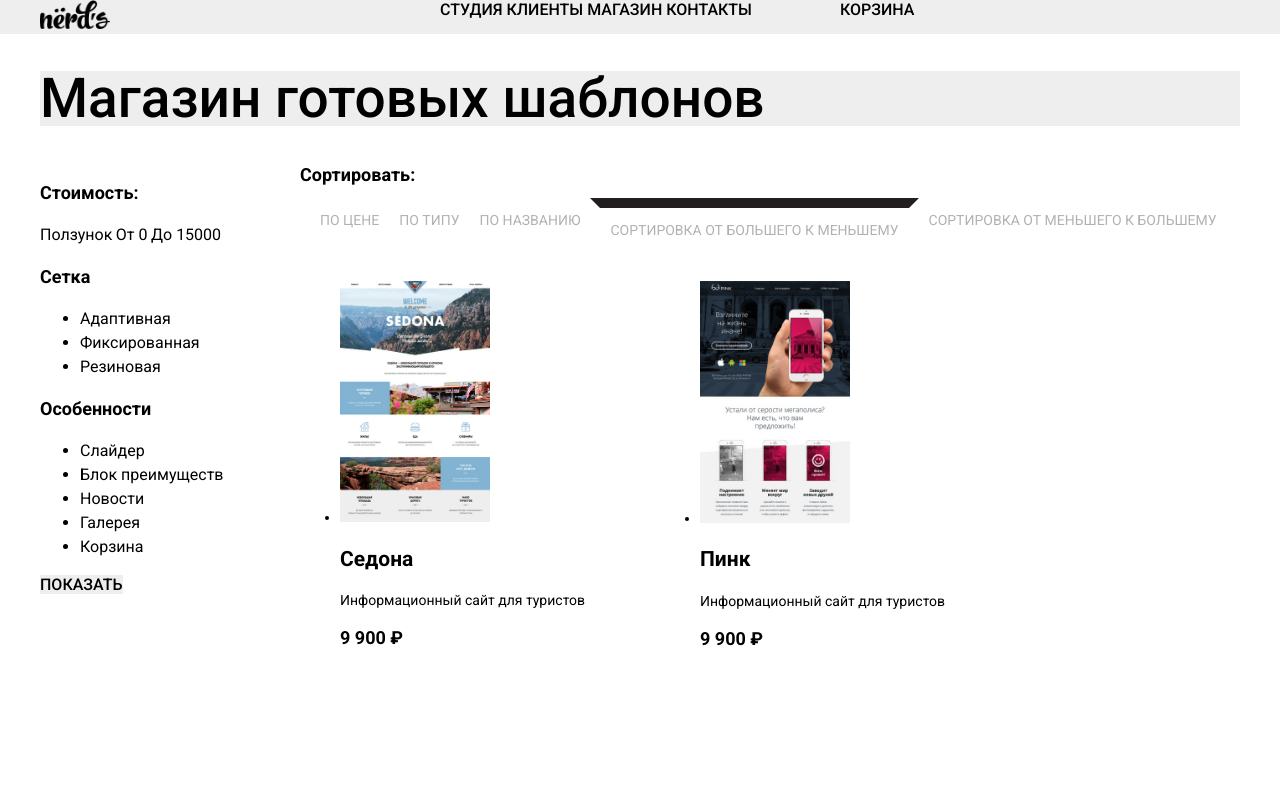
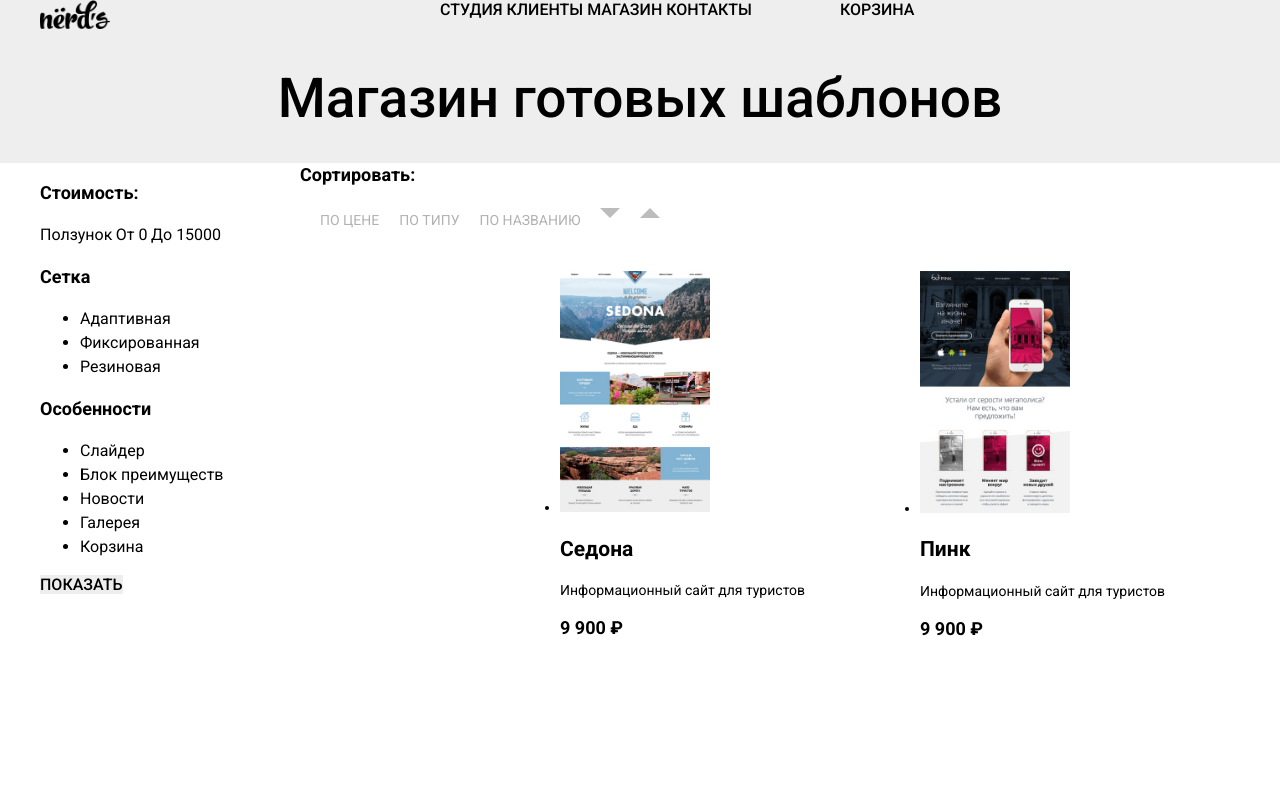
Before and after one commit to Akie95010/1488419-nerds-29, a plain HTML site: page catalog.html in a window 1280 px wide. Shown: the top 800 px of the page. Drawn offline with Linux system fonts and the light colour scheme.

Commit message:
стрелочки и заголовок

```diff
--- a/catalog.html
+++ b/catalog.html
@@ -63,8 +63,8 @@
             <li><a href="">По цене</a></li>
             <li><a href="">По типу</a></li>
             <li><a href="">По названию</a></li>
-            <li class="big-to-small"><a href="">Сортировка от большего к меньшему</a></li>
-            <li class="small-to-big"><a href="">Сортировка от меньшего к большему</a></li>
+            <li class="big-to-small"><a href=""></a></li>
+            <li class="small-to-big"><a href=""></a></li>
         </ul>
       </div>
       <section class="portfolio">
--- a/css/style.css
+++ b/css/style.css
@@ -490,6 +490,13 @@ font-size: 14px;
   background-color: var(--basic-gray);
 
 }
+.banner {
+  display: flex;
+  width: 100%;
+  justify-content: space-around;
+  background-color: var(--basic-neutral) ;
+}
+
 .sorting-1 ul {
   display: flex;
   font-size: 0;
@@ -498,13 +505,32 @@ font-size: 14px;
 .sorting-1 li {
   padding: 10px;
 }
-.small-to-big {
-}
-.big-to-small {
+
+.big-to-small a{
+  font-size: 0;
+  display: block;
+  width:0;
+  height:0;
   border: 10px solid #ffffff;
   border-top-color: #231F20;
   border-bottom-width: 0px;
   border-right-color: transparent;
   border-left-color: transparent;
+}
 
+.small-to-big a{
+  font-size: 0;
+  display: block;
+  width:0;
+  height:0;
+  border: 10px solid #ffffff;
+  border-bottom-color: #231F20;
+  border-top-width: 0px;
+  border-right-color: transparent;
+  border-left-color: transparent;
 }
+.portfolio {
+  display: flex;
+  justify-content: center;
+  align-items: space-between;
+}
```
